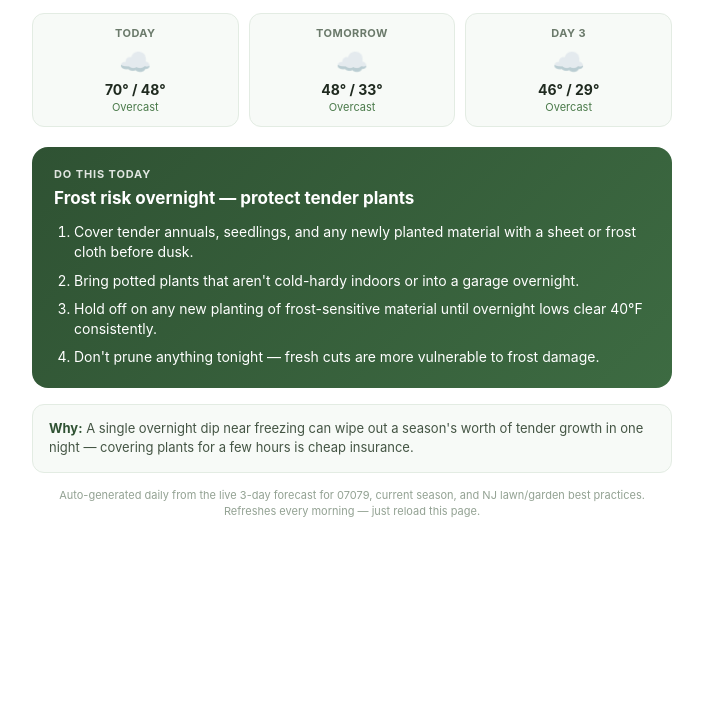
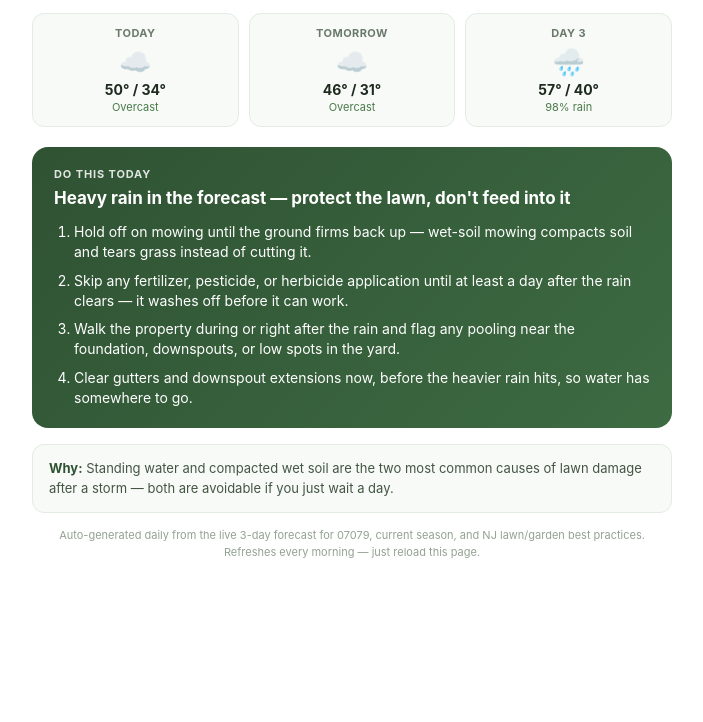
Before and after one commit to yaairalpert/Daily-Yard-Tip, a plain HTML site: page docs/index.html in a window 1280 px wide. Shown: the part 78-800 px from the top of the page, without its empty margins (288-991 px from the left). Drawn offline with Linux system fonts and the light colour scheme.

Commit message:
Update daily yard tip 2026-11-24

```diff
--- a/docs/index.html
+++ b/docs/index.html
@@ -98,43 +98,43 @@
       <p class="title">Today's Yard Tip</p>
       <p class="subtitle">South Orange, NJ &middot; 07079 &middot; Fall</p>
     </div>
-    <span class="badge">Updated Nov 23, 2026</span>
+    <span class="badge">Updated Nov 24, 2026</span>
   </div>
 
   <div class="weather-strip">
     <div class="day-card">
       <div class="day-label">Today</div>
       <div class="icon">☁️</div>
-      <div class="temps">70° / 48°</div>
+      <div class="temps">50° / 34°</div>
       <div class="precip">Overcast</div>
     </div>
     <div class="day-card">
       <div class="day-label">Tomorrow</div>
       <div class="icon">☁️</div>
-      <div class="temps">48° / 33°</div>
+      <div class="temps">46° / 31°</div>
       <div class="precip">Overcast</div>
     </div>
     <div class="day-card">
       <div class="day-label">Day 3</div>
-      <div class="icon">☁️</div>
-      <div class="temps">46° / 29°</div>
-      <div class="precip">Overcast</div>
+      <div class="icon">🌧️</div>
+      <div class="temps">57° / 40°</div>
+      <div class="precip">98% rain</div>
     </div>
   </div>
 
   <div class="tip-card">
     <div class="tip-label">Do this today</div>
-    <h2>Frost risk overnight — protect tender plants</h2>
+    <h2>Heavy rain in the forecast — protect the lawn, don't feed into it</h2>
     <ol>
-      <li>Cover tender annuals, seedlings, and any newly planted material with a sheet or frost cloth before dusk.</li>
-      <li>Bring potted plants that aren't cold-hardy indoors or into a garage overnight.</li>
-      <li>Hold off on any new planting of frost-sensitive material until overnight lows clear 40°F consistently.</li>
-      <li>Don't prune anything tonight — fresh cuts are more vulnerable to frost damage.</li>
+      <li>Hold off on mowing until the ground firms back up — wet-soil mowing compacts soil and tears grass instead of cutting it.</li>
+      <li>Skip any fertilizer, pesticide, or herbicide application until at least a day after the rain clears — it washes off before it can work.</li>
+      <li>Walk the property during or right after the rain and flag any pooling near the foundation, downspouts, or low spots in the yard.</li>
+      <li>Clear gutters and downspout extensions now, before the heavier rain hits, so water has somewhere to go.</li>
     </ol>
   </div>
 
   <div class="why">
-    <b>Why:</b> A single overnight dip near freezing can wipe out a season's worth of tender growth in one night — covering plants for a few hours is cheap insurance.
+    <b>Why:</b> Standing water and compacted wet soil are the two most common causes of lawn damage after a storm — both are avoidable if you just wait a day.
   </div>
 
   <div class="footer">
```
